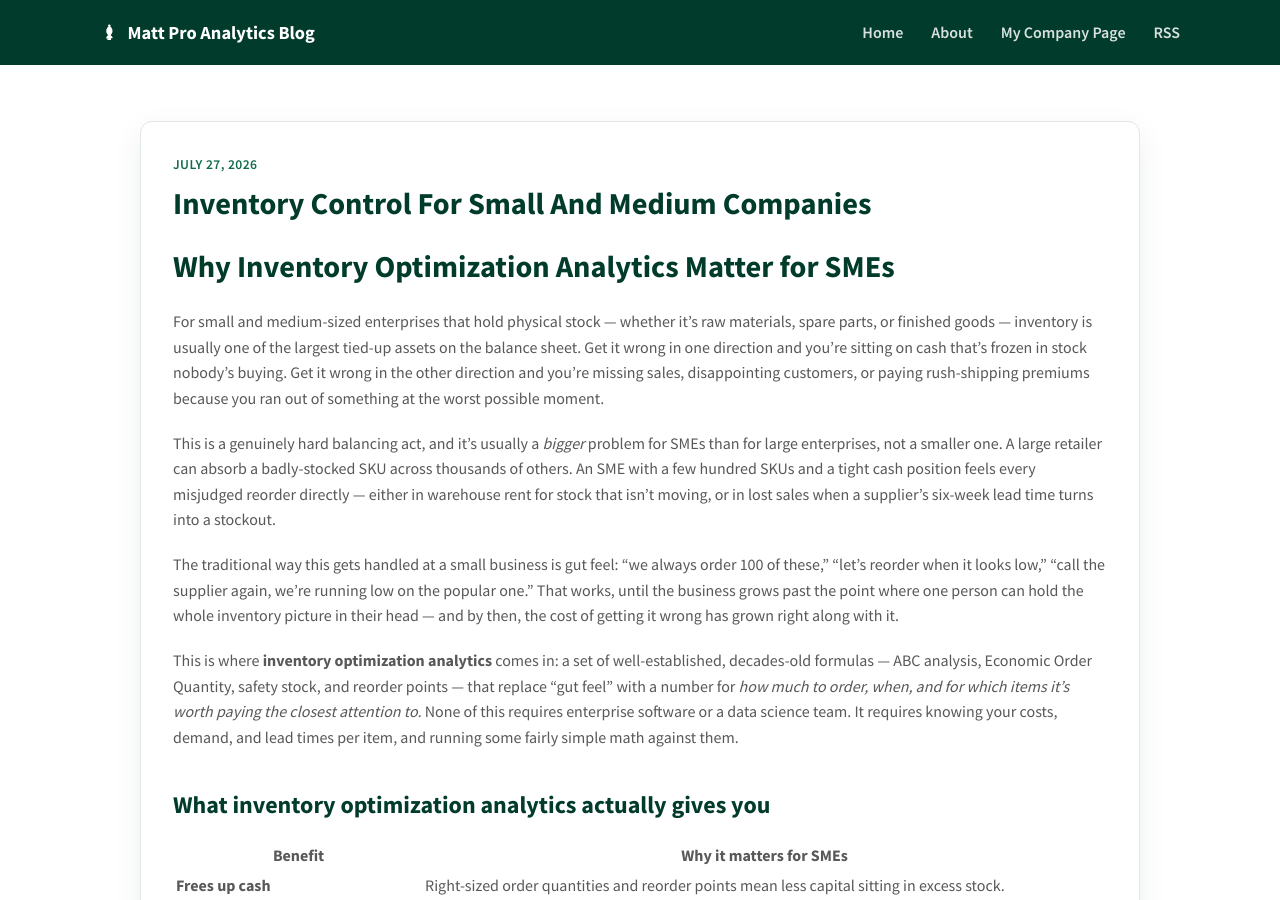
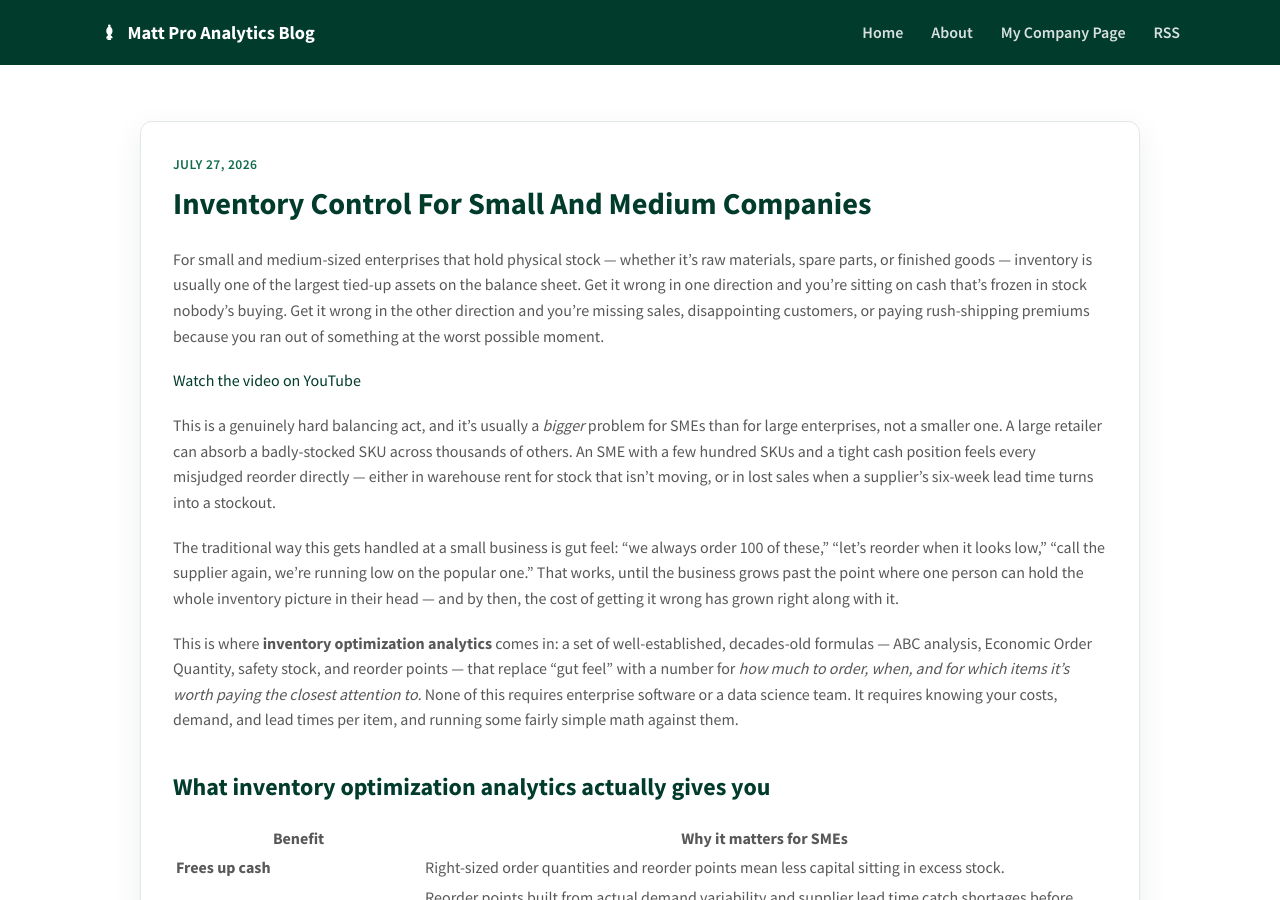
Before and after one commit to MattProtopapas/MattProtopapas.github.io, a Jekyll site: the page built from _posts/2026-07-27-inventory-control-for-Small-and-Medium-companies.md, in a window 1280 px wide and 900 px high. Built offline with Jekyll 4.4.1, drawn with Linux system fonts in a browser that asks for light colours; our own code applies the rules of GitHub Pages for plain Markdown files.

Commit message:
added video to 27Jul2026 post

```diff
--- a/_posts/2026-07-27-inventory-control-for-Small-and-Medium-companies.md
+++ b/_posts/2026-07-27-inventory-control-for-Small-and-Medium-companies.md
@@ -1,11 +1,11 @@
-# Why Inventory Optimization Analytics Matter for SMEs
-
 For small and medium-sized enterprises that hold physical stock — whether it's raw
 materials, spare parts, or finished goods — inventory is usually one of the largest
 tied-up assets on the balance sheet. Get it wrong in one direction and you're sitting on
 cash that's frozen in stock nobody's buying. Get it wrong in the other direction and
 you're missing sales, disappointing customers, or paying rush-shipping premiums because
 you ran out of something at the worst possible moment.
+
+[Watch the video on YouTube](https://www.youtube.com/watch?v=GnXB8dNE8i0)
 
 This is a genuinely hard balancing act, and it's usually a *bigger* problem for SMEs than
 for large enterprises, not a smaller one. A large retailer can absorb a badly-stocked SKU
```
